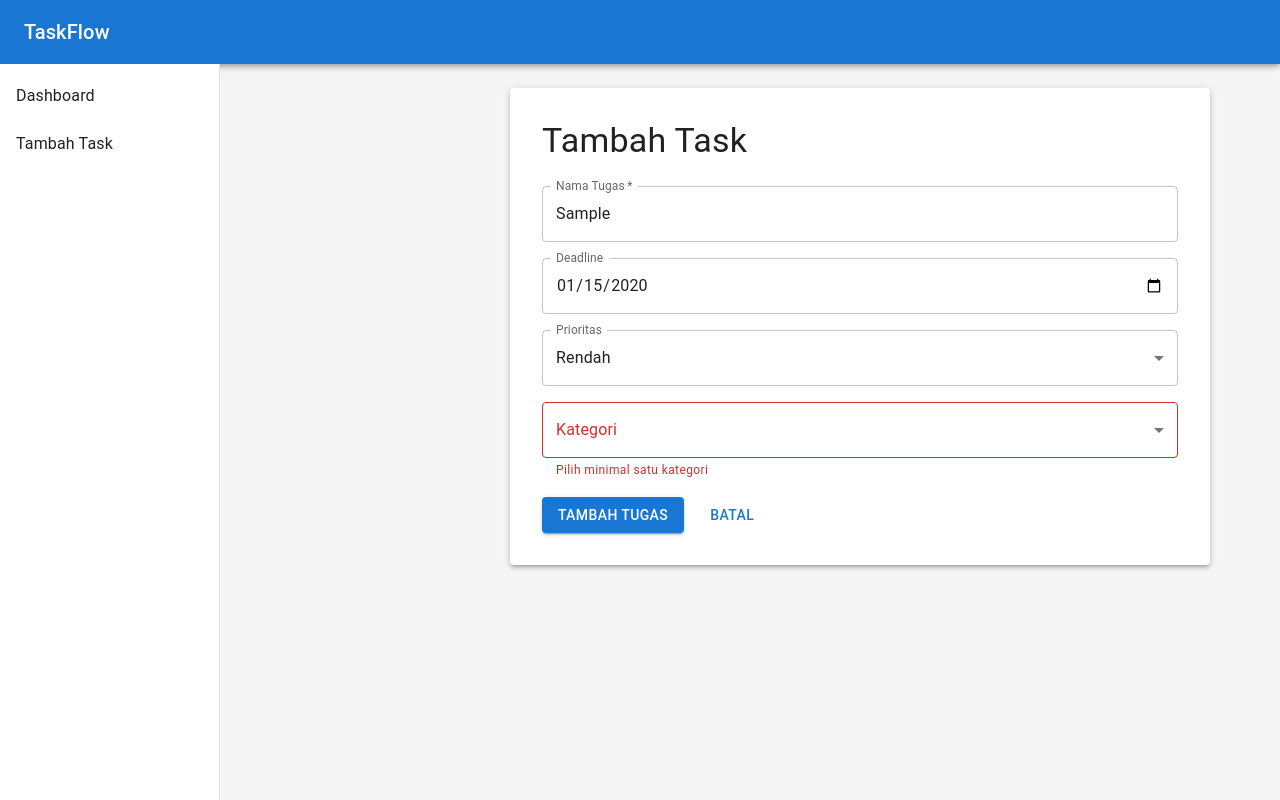
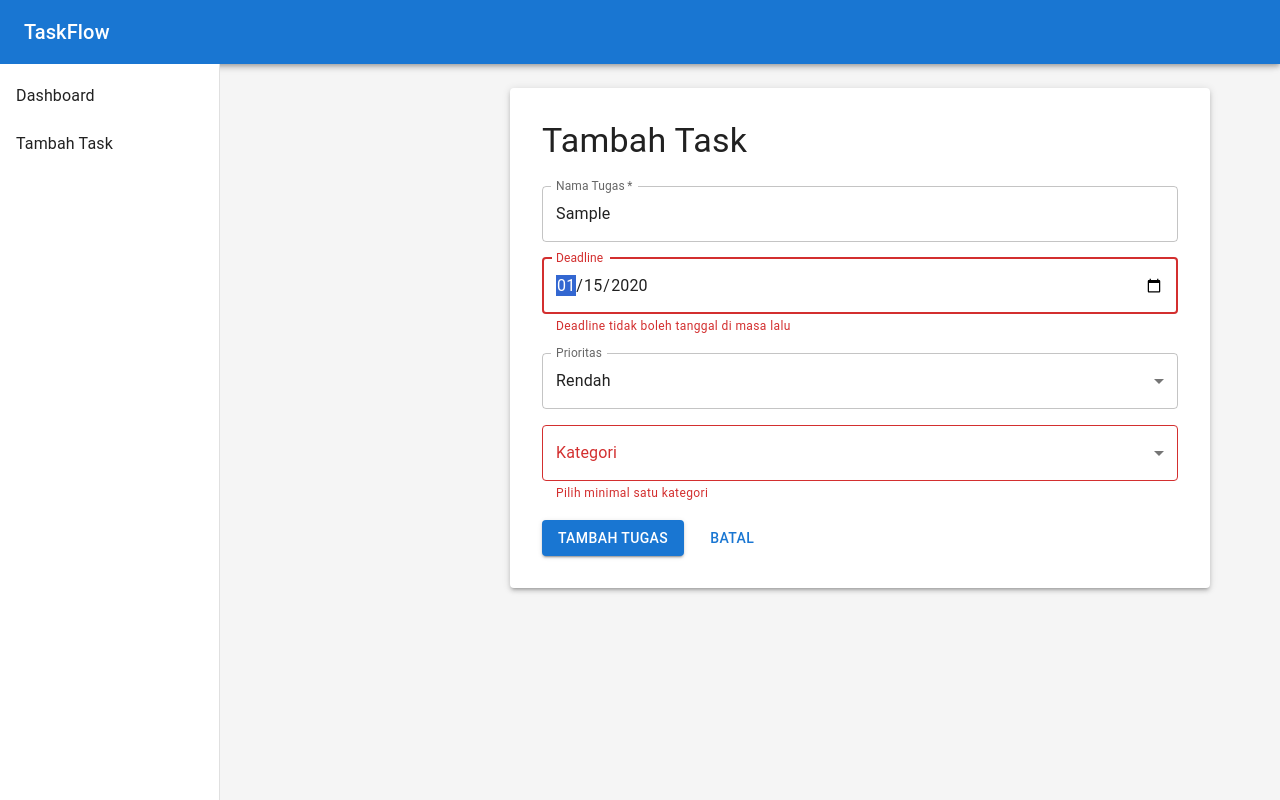
Before and after one commit to Sipinte/taskFlow, a React (Vite) app: page /task/add in a window 1280 px wide. Both pictures are taken after typing "Sample", "2020-01-15" into the empty fields and a click on the button "TAMBAH TUGAS". Built offline with nearby package versions, Linux system fonts and the light colour scheme.

Commit message:
feat: integrate react hook form and yup validation for task form

```diff
--- a/package.json
+++ b/package.json
@@ -12,14 +12,14 @@
   "dependencies": {
     "@emotion/react": "^11.11.4",
     "@emotion/styled": "^11.11.5",
-    "@hookform/resolvers": "^3.9.0",
+    "@hookform/resolvers": "^5.4.0",
     "@mui/icons-material": "^5.15.20",
     "@mui/material": "^5.15.20",
     "react": "^18.3.1",
     "react-dom": "^18.3.1",
-    "react-hook-form": "^7.52.1",
+    "react-hook-form": "^7.80.0",
     "react-router-dom": "^6.24.1",
-    "yup": "^1.4.0"
+    "yup": "^1.7.1"
   },
   "devDependencies": {
     "@eslint/js": "^10.0.1",
--- a/src/pages/TaskFormPage.tsx
+++ b/src/pages/TaskFormPage.tsx
@@ -3,7 +3,7 @@ import { Paper, Typography } from "@mui/material";
 import { useNavigate, useParams } from "react-router-dom";
 
 import TaskForm from "../section/task/components/TaskForm";
-import type { ITaskFormValues } from "../section/task/components/TaskForm";
+import type { TaskSchemaType } from "../section/task/utils/taskSchema";
 import { useTasks } from "../section/task/context/TaskContext";
 
 import type { ITask } from "../types/task";
@@ -29,7 +29,7 @@ export default function TaskFormPage() {
     return null;
   }
 
-  const handleSubmit = (values: ITaskFormValues) => {
+  const handleSubmit = (values: TaskSchemaType) => {
     if (isEditMode && existingTask) {
       updateTask(existingTask.id, values);
     } else {
--- a/src/section/task/components/TaskForm.tsx
+++ b/src/section/task/components/TaskForm.tsx
@@ -1,4 +1,5 @@
-import { useState } from "react";
+import { useForm, Controller, Resolver } from "react-hook-form";
+import { yupResolver } from "@hookform/resolvers/yup";
 import {
   Button,
   MenuItem,
@@ -11,23 +12,15 @@ import {
   Chip,
   Box,
 } from "@mui/material";
-import type { SelectChangeEvent } from "@mui/material";
 
-import type { Priority, Category } from "../../../types/task";
 import { PRIORITY_OPTIONS, CATEGORY_OPTIONS } from "../../../types/task";
-
-export interface ITaskFormValues {
-  title: string;
-  priority: Priority;
-  category: Category[];
-  dueDate?: string;
-}
+import { taskSchema, TaskSchemaType } from "../utils/taskSchema";
 
 interface ITaskFormProps {
-  onSubmit: (values: ITaskFormValues) => void;
+  onSubmit: (values: TaskSchemaType) => void;
   onCancel?: () => void;
   submitLabel?: string;
-  initialValues?: ITaskFormValues;
+  initialValues?: TaskSchemaType;
 }
 
 const TaskForm = ({
@@ -36,61 +29,37 @@ const TaskForm = ({
   submitLabel = "Tambah Tugas",
   initialValues,
 }: ITaskFormProps) => {
-  const [title, setTitle] = useState(initialValues?.title ?? "");
-  const [priority, setPriority] = useState<Priority>(
-    initialValues?.priority ?? "Rendah"
-  );
-  const [category, setCategory] = useState<Category[]>(
-    initialValues?.category ?? []
-  );
-  const [dueDate, setDueDate] = useState(initialValues?.dueDate ?? "");
-  const [submitted, setSubmitted] = useState(false);
-
-  const hasTitleError = submitted && !title.trim();
-  const hasCategoryError = submitted && category.length === 0;
-
-  const handleCategoryChange = (e: SelectChangeEvent<Category[]>) => {
-    const value = e.target.value;
-    setCategory(
-      typeof value === "string" ? (value.split(",") as Category[]) : value
-    );
-  };
-
-  const handleSubmit = (e: React.FormEvent<HTMLFormElement>) => {
-    e.preventDefault();
-
-    setSubmitted(true);
-
-    if (!title.trim() || category.length === 0) {
-      return;
-    }
-
-    onSubmit({
-      title: title.trim(),
-      priority,
-      category,
-      dueDate: dueDate || undefined,
+  const {
+    control,
+    register,
+    handleSubmit,
+    reset,
+    formState: { errors, isSubmitting },
+  } = useForm<TaskSchemaType>({
+    resolver: yupResolver(taskSchema) as Resolver<TaskSchemaType>,
+    defaultValues: initialValues ?? {
+      title: "",
+      priority: "Rendah",
+      category: [],
+      dueDate: "",
+    },
   });
 
-    // Reset hanya kalau bukan mode edit (mode add)
+  const onValid = (values: TaskSchemaType) => {
+    onSubmit(values);
     if (!initialValues) {
-      setTitle("");
-      setPriority("Rendah");
-      setCategory([]);
-      setDueDate("");
-      setSubmitted(false);
+      reset();
     }
   };
 
   return (
-    <form onSubmit={handleSubmit}>
+    <form onSubmit={handleSubmit(onValid)}>
       <Stack spacing={2}>
         <TextField
           label="Nama Tugas"
-          value={title}
-          onChange={(e) => setTitle(e.target.value)}
-          error={hasTitleError}
-          helperText={hasTitleError ? "Kolom ini wajib diisi" : ""}
+          {...register("title")}
+          error={!!errors.title}
+          helperText={errors.title?.message}
           required
           fullWidth
         />
@@ -98,39 +67,48 @@ const TaskForm = ({
         <TextField
           label="Deadline"
           type="date"
-          value={dueDate}
-          onChange={(e) => setDueDate(e.target.value)}
+          {...register("dueDate")}
+          error={!!errors.dueDate}
+          helperText={errors.dueDate?.message}
           fullWidth
           InputLabelProps={{ shrink: true }}
         />
 
-        <FormControl fullWidth>
+        <Controller
+          name="priority"
+          control={control}
+          render={({ field }) => (
+            <FormControl fullWidth error={!!errors.priority}>
               <InputLabel id="priority-label">Prioritas</InputLabel>
-          <Select
-            labelId="priority-label"
-            label="Prioritas"
-            value={priority}
-            onChange={(e) => setPriority(e.target.value as Priority)}
-          >
+              <Select {...field} labelId="priority-label" label="Prioritas">
                 {PRIORITY_OPTIONS.map((opt) => (
                   <MenuItem key={opt} value={opt}>
                     {opt}
                   </MenuItem>
                 ))}
               </Select>
+              {errors.priority && (
+                <FormHelperText>{errors.priority.message}</FormHelperText>
+              )}
             </FormControl>
+          )}
+        />
 
-        <FormControl fullWidth error={hasCategoryError}>
+        <Controller
+          name="category"
+          control={control}
+          render={({ field }) => (
+            <FormControl fullWidth error={!!errors.category}>
               <InputLabel id="category-label">Kategori</InputLabel>
               <Select
+                {...field}
                 labelId="category-label"
                 label="Kategori"
                 multiple
-            value={category}
-            onChange={handleCategoryChange}
+                value={field.value ?? []}
                 renderValue={(selected) => (
                   <Box sx={{ display: "flex", flexWrap: "wrap", gap: 0.5 }}>
-                {(selected as Category[]).map((value) => (
+                    {(selected as string[]).map((value) => (
                       <Chip key={value} label={value} size="small" />
                     ))}
                   </Box>
@@ -142,13 +120,15 @@ const TaskForm = ({
                   </MenuItem>
                 ))}
               </Select>
-          {hasCategoryError && (
-            <FormHelperText>Pilih minimal satu kategori</FormHelperText>
+              {errors.category && (
+                <FormHelperText>{errors.category.message}</FormHelperText>
               )}
             </FormControl>
+          )}
+        />
 
         <Stack direction="row" spacing={2}>
-          <Button type="submit" variant="contained">
+          <Button type="submit" variant="contained" disabled={isSubmitting}>
             {submitLabel}
           </Button>
           {onCancel && (
--- /dev/null
+++ b/src/section/task/utils/taskSchema.ts
@@ -0,0 +1,40 @@
+import * as yup from "yup";
+import { PRIORITY_OPTIONS, CATEGORY_OPTIONS } from "../../../types/task";
+
+export const taskSchema = yup.object({
+  title: yup
+    .string()
+    .trim()
+    .required("Nama tugas wajib diisi")
+    .min(3, "Minimal 3 karakter")
+    .max(100, "Maksimal 100 karakter"),
+
+  priority: yup
+    .string()
+    .oneOf(PRIORITY_OPTIONS, "Prioritas tidak valid")
+    .required("Prioritas wajib dipilih"),
+
+  category: yup
+    .array()
+    .of(yup.string().oneOf(CATEGORY_OPTIONS).required())
+    .min(1, "Pilih minimal satu kategori")
+    .required("Kategori wajib dipilih"),
+
+  dueDate: yup
+    .string()
+    .optional()
+    .test(
+      "not-in-past",
+      "Deadline tidak boleh tanggal di masa lalu",
+      (value) => {
+        if (!value) return true;
+        const today = new Date();
+        today.setHours(0, 0, 0, 0);
+        const due = new Date(value);
+        due.setHours(0, 0, 0, 0);
+        return due >= today;
+      }
+    ),
+});
+
+export type TaskSchemaType = yup.InferType<typeof taskSchema>;
```
Also changed, not shown: 1 other file (tests, documents, lock files or other folders). Lines whose indentation alone changed are shown as unchanged.
